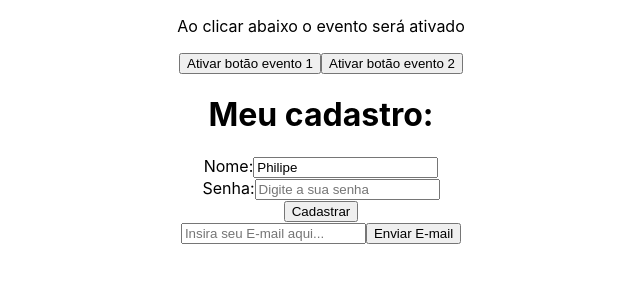
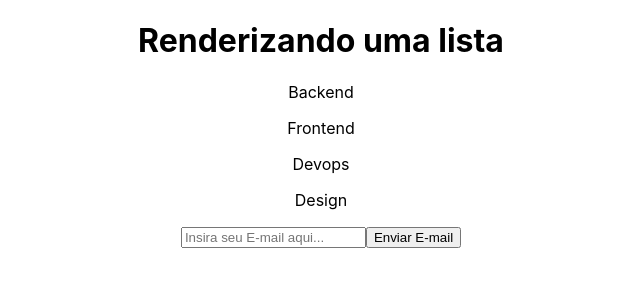
Before and after one commit to PhilipeeX/react-first-app, a React (Create React App) app: page / in a window 1280 px wide. Shown: the top 300 px of the page, without its empty margins (319-959 px from the left). Built offline with nearby package versions, Linux system fonts and the light colour scheme.

Commit message:
feat: Creates a list with maps and ternary conditional

```diff
--- a/src/App.js
+++ b/src/App.js
@@ -1,13 +1,15 @@
 import './App.css';
-import Evento from './components/Evento'
-import Form from "./components/Form";
 import Conditional from "./components/Conditional";
+import AnotherList from "./components/AnotherList";
 
 function App() {
+
+  const itensFromApi = ['Backend', 'Frontend', 'Devops', 'Design']
+
   return (
     <div className="App">
-      <Evento />
-      <Form />
+      <h1>Renderizando uma lista</h1>
+      <AnotherList itens={itensFromApi} />
       <Conditional />
     </div>
   );
--- /dev/null
+++ b/src/components/AnotherList.js
@@ -0,0 +1,13 @@
+function AnotherList({itens}) {
+  return(
+    <>
+      {itens.length > 0 ?
+        itens.map((item, index) => (
+          <p key={index}>{item}</p>
+        )) : "Não há itens a serem exibidos :/"
+      }
+    </>
+  )
+}
+
+export default AnotherList;
```
